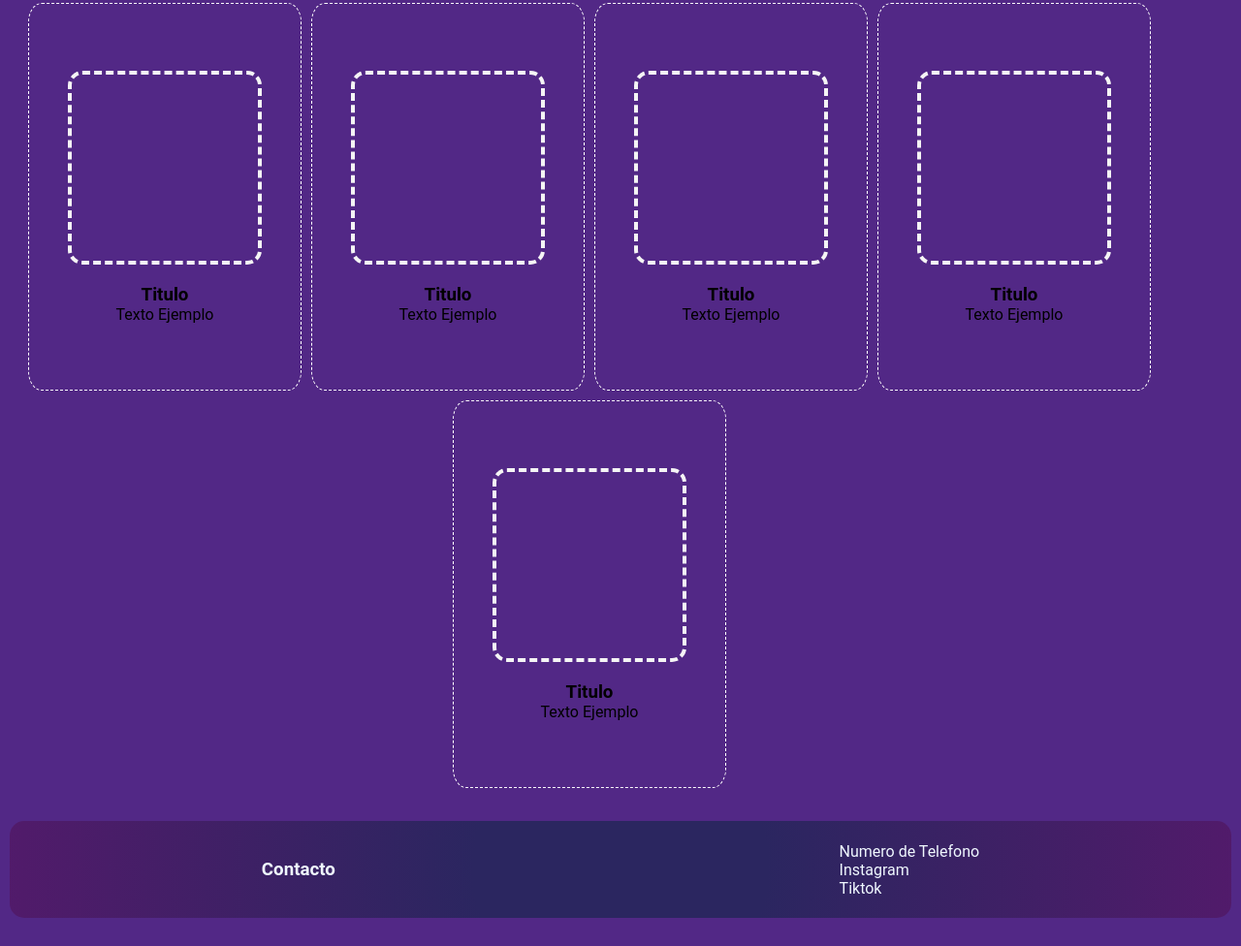
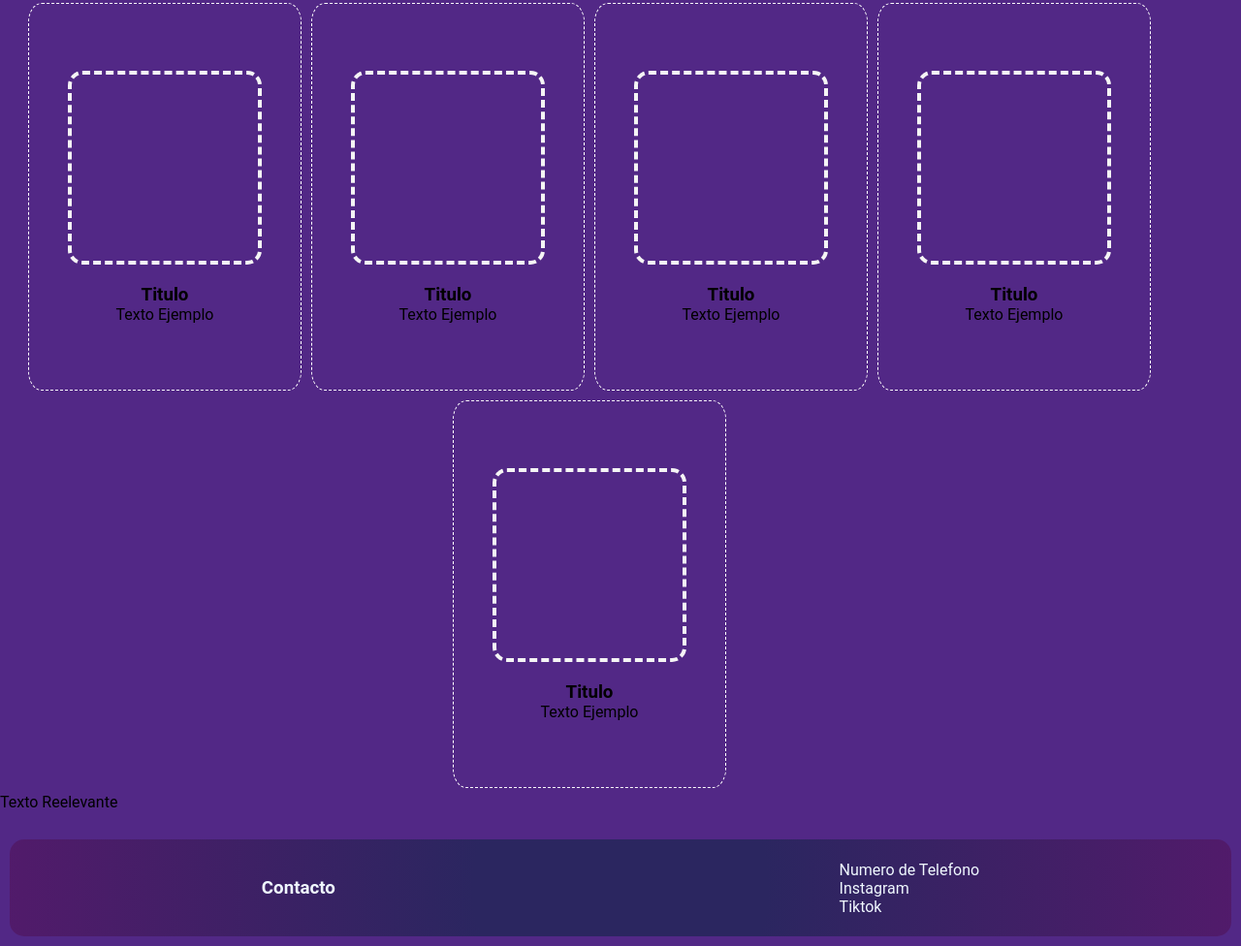
Before and after one commit to 3zequiel3/miprimerapagina, a plain HTML site: page practica_1/index.html in a window 1280 px wide. Shown: the part 472-1448 px from the top of the page at 97% size. Drawn offline with Linux system fonts and the light colour scheme; a script that the page names is missing.

Commit message:
“mi primera confirmación de actualización”

```diff
--- a/practica_1/index1.html
+++ b/practica_1/index.html
@@ -73,6 +73,10 @@
                 </div>
             </div>
         </section>
+
+        <div class="greeting">
+            <p>Texto Reelevante</p>
+        </div>
         </main>
     </div><br>
     <footer id="Pie de la pagina">
```
